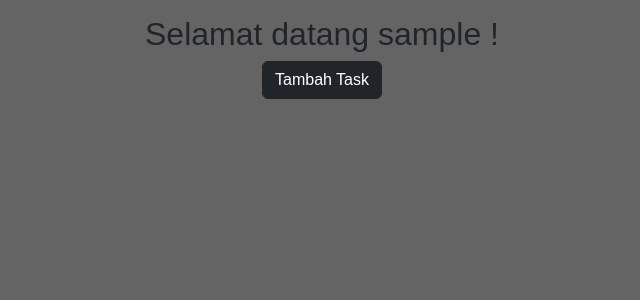
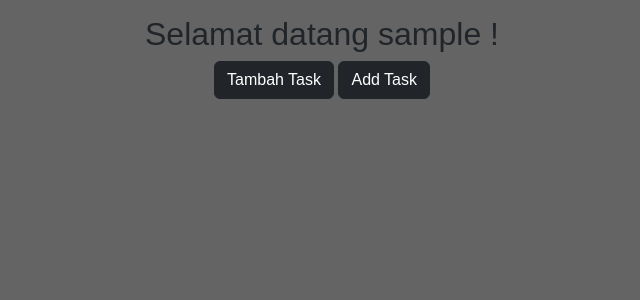
Before and after one commit to rikzakurnia/tugas2PBP, a Django app: page /todolist/ in a window 1280 px wide. Shown: the part 56-356 px from the top of the page, without its empty margins (318-958 px from the left). Run offline with Django 4.2, Linux system fonts and the light colour scheme; the visitor is signed in with stand-in values (Sample User, id 1); data that the repository does not hold is empty.

Commit message:
belum berhasil-berhasil juga T-T

```diff
--- a/templates/base.html
+++ b/templates/base.html
@@ -5,15 +5,16 @@
 <head>
   <meta charset="UTF-8">
   <meta name="viewport" content="width=device-width, initial-scale=1.0">
-  <link rel="stylesheet" href="{% static 'css/style.css' %}">
+  <!-- <link rel="stylesheet" href="{% static 'css/style.css' %}"> -->
   <link href="https://cdn.jsdelivr.net/npm/bootstrap@5.2.1/dist/css/bootstrap.min.css" rel="stylesheet" integrity="sha384-iYQeCzEYFbKjA/T2uDLTpkwGzCiq6soy8tYaI1GyVh/UjpbCx/TYkiZhlZB6+fzT" crossorigin="anonymous">
+  <script src="https://cdn.jsdelivr.net/npm/bootstrap@5.2.2/dist/js/bootstrap.bundle.min.js" integrity="sha384-OERcA2EqjJCMA+/3y+gxIOqMEjwtxJY7qPCqsdltbNJuaOe923+mo//f6V8Qbsw3" crossorigin="anonymous"></script>
   {% block meta %}
   {% endblock meta %}
 </head>
 
 <body>
   {% block content %}
-  <script src="https://cdn.jsdelivr.net/npm/bootstrap@5.2.2/dist/js/bootstrap.bundle.min.js" integrity="sha384-OERcA2EqjJCMA+/3y+gxIOqMEjwtxJY7qPCqsdltbNJuaOe923+mo//f6V8Qbsw3" crossorigin="anonymous"></script>
+
   {% endblock content %}
 </body>
 
--- a/todolist/admin.py
+++ b/todolist/admin.py
@@ -1,3 +1,4 @@
 from django.contrib import admin
+from todolist.models import Task
 
-# Register your models here.
+admin.site.register(Task)
--- a/todolist/templates/todolist.html
+++ b/todolist/templates/todolist.html
@@ -1,5 +1,8 @@
 {% extends 'base.html' %}
 {% block content %}
+<title>TODO-List</title>
+
+<script src="https://ajax.googleapis.com/ajax/libs/jquery/3.6.0/jquery.min.js"></script>
 
 <style>
     * {
@@ -32,7 +35,6 @@
     }
 
 
-
 </style>
 {% load static %}
 <link rel="stylesheet" href="{% static 'todolist/style.css' %}"/>
@@ -46,8 +48,40 @@
     <h2>Selamat datang {{user}} !</h2>
     <div>
         <a class="btn btn-dark" href="{% url 'todolist:create_task' %}" role="button">Tambah Task</a>
+        <a><button type="button" class="btn btn-dark" data-bs-toggle="modal" data-bs-target="#modal_add_task" >Add Task</button></a>
     </div>
 </div>
+
+<div class="modal fade" id="modal_add_task" tabindex="-1" aria-labelledby="exampleModalLabel" aria-hidden="true">
+    <div class="modal-dialog">
+      <div class="modal-content">
+        <div class="modal-header">
+          <h1 class="modal-title fs-5" id="exampleModalLabel">Add Task</h1>
+          <button type="button" class="btn-close" data-bs-dismiss="modal" aria-label="Close"></button>
+        </div>
+        <div class="modal-body">
+            <form method="POST" id="form-add-task" >
+                {% csrf_token %}
+                <div class="mb-3">
+                    <label for="judul" class="col-form-label">Judul:</label>
+                    <input type="text" class="form-control" id="judul">
+                  </div>
+                <div class="mb-3">
+                    <label for="deskripsi" class="col-form-label">Deskripsi:</label>
+                    <textarea class="form-control" id="deskripsi"></textarea>
+                </div>
+
+                <div class="modal-footer">
+                    <button type="button" class="btn btn-danger" data-bs-dismiss="modal">Close</button>
+                    <input class="btn btn-primary" type="submit" name="submit" onclick="addNew()" value="Add"/>
+                </div>
+            </form>
+        </div>
+      </div>
+    </div>
+</div>
+
+<link rel="stylesheet" href="{% static 'todolist/style.css' %}"/>
 <div class="container">
     {% for task in data_todolist %}
         {% if task.pengguna == pengguna %}
@@ -95,4 +129,30 @@
     {% endfor %}
 </div>
 
+
+
+<script type="text/javascript">
+    function addNew(){
+        var data_task = {
+            judul : $("#judul").val(),
+            deskripsi : $("#deskripsi").val()
+        }
+
+        $.ajax({
+            type: 'POST',
+            url: '/todolist/add/',
+            data: data_task.serialize(),
+            dataType : JSON,
+            success: function(res){
+                alert(res['msg'])
+            }
+        })
+    }
+
+
+
+
+
+</script>
+
 {% endblock content %}
--- a/todolist/urls.py
+++ b/todolist/urls.py
@@ -6,6 +6,8 @@ from todolist.views import logout_user
 from todolist.views import create_task
 from todolist.views import change_status
 from todolist.views import delete
+from todolist.views import show_json
+from todolist.views import add_task
 
 app_name = 'todolist'
 
@@ -17,4 +19,6 @@ urlpatterns = [
     path('create-task/', create_task, name='create_task'),
     path('change-status/<int:id>', change_status, name='change_status'),
     path('delete/<int:id>', delete, name='delete'),
+    path('json/', show_json, name='show_json'),
+    path('add/', add_task, name='add_task'),
 ]
--- a/todolist/views.py
+++ b/todolist/views.py
@@ -1,5 +1,9 @@
 import datetime
 from django.http import HttpResponseRedirect
+from django.http import HttpResponse
+from django.http import JsonResponse
+
+from django.core import serializers
 from django.urls import reverse
 
 from django.shortcuts import render
@@ -10,6 +14,8 @@ from django.contrib.auth import logout
 from django.contrib.auth.forms import UserCreationForm
 from django.contrib.auth.decorators import login_required
 
+
+from django.forms.models import model_to_dict
 from todolist.models import Task
 from todolist.forms import CreateTask
 
@@ -84,9 +90,32 @@ def change_status(request, id):
     task = Task.objects.get(id=id)
     task.status = not task.status
     task.save()
-    return redirect('todolist:show_todolist')
+    return JsonResponse({}, status=200)
 
 def delete(request, id):
     task = Task.objects.get(id=id)
     task.delete()
-    return redirect('todolist:show_todolist')
+    return JsonResponse({}, status=200)
+
+def show_json(request):
+    task = Task.objects.all()
+    return HttpResponse(serializers.serialize("json", task), content_type="application/json")
+
+def add_task(request):
+    form = CreateTask()
+    if request.method == "POST":
+        form = CreateTask(request.POST)
+
+        if form.is_valid():
+            pengguna = request.user
+            judul = request.POST.get("judul")
+            deskripsi = request.POST.get("deskripsi")
+            new_task = Task(pengguna=pengguna, judul=judul, deskripsi=deskripsi)
+            new_task.save()
+            form.save()
+            return JsonResponse({'msg': 'Data saved'})
+
+        else:
+            return JsonResponse({'msg': 'ERROR FORM INVALID'})
+
+    return JsonResponse({'form': form})
```
Also changed, not shown: todolist/static/todolist/style.css (line endings or trailing spaces).
